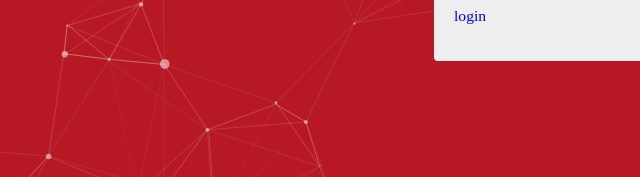
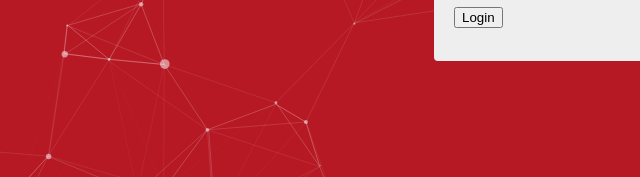
Before and after one commit to thflthdi/olympiad, a plain HTML site: page index.html in a window 1280 px wide. Shown: the part 409-586 px from the top of the page, 106-746 px from the left. Drawn offline with Linux system fonts and the light colour scheme.

Commit message:
Update index.html

```diff
--- a/index.html
+++ b/index.html
@@ -12,10 +12,9 @@
 			<input type="text" placeholder="Username" />
 			<input type="password" placeholder="Password" />
 		</form>
-		<a href="action.html">login</a>
-		<!--
+
 		<input type="submit" value="Login" class="label">
-		-->
+
 </div>
 
 <!-- particles.js container -->
```
